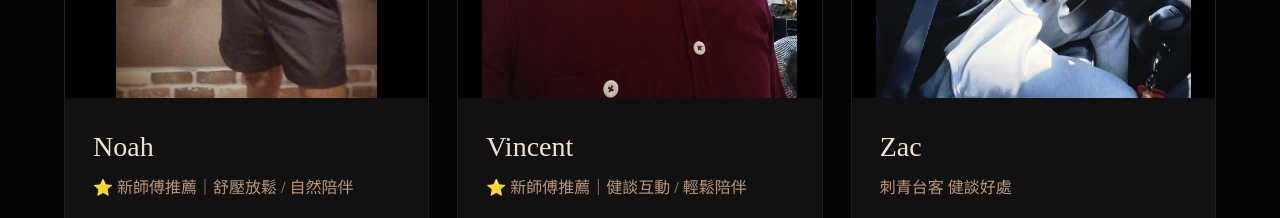
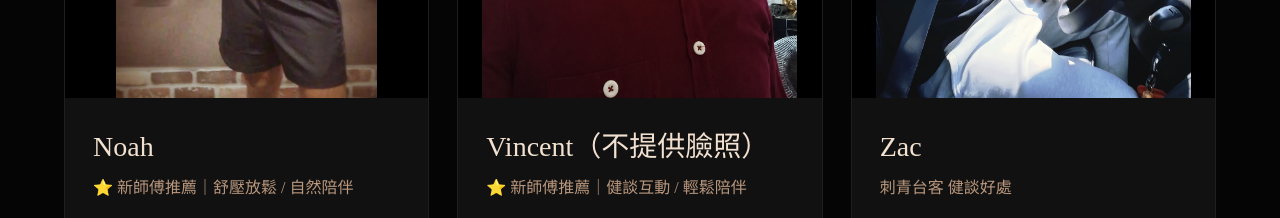
Before and after one commit to profoundroomkh/profound-room, a Next.js app: page / in a window 1280 px wide. Shown: the part 3060-3278 px from the top of the page. Built offline with nearby package versions, Linux system fonts and the light colour scheme.

Commit message:
Update page.js

```diff
--- a/app/page.js
+++ b/app/page.js
@@ -45,7 +45,7 @@ Noah 師傅重視放鬆過程中的舒適感與互動感。
   },
 
 {
-  name: "Vincent",
+  name: "Vincent（不提供臉照）",
   specialty: " ⭐ 新師傅推薦｜健談互動 / 輕鬆陪伴",
   intro: `175 / 65 / 32/ 不分1
 
```
